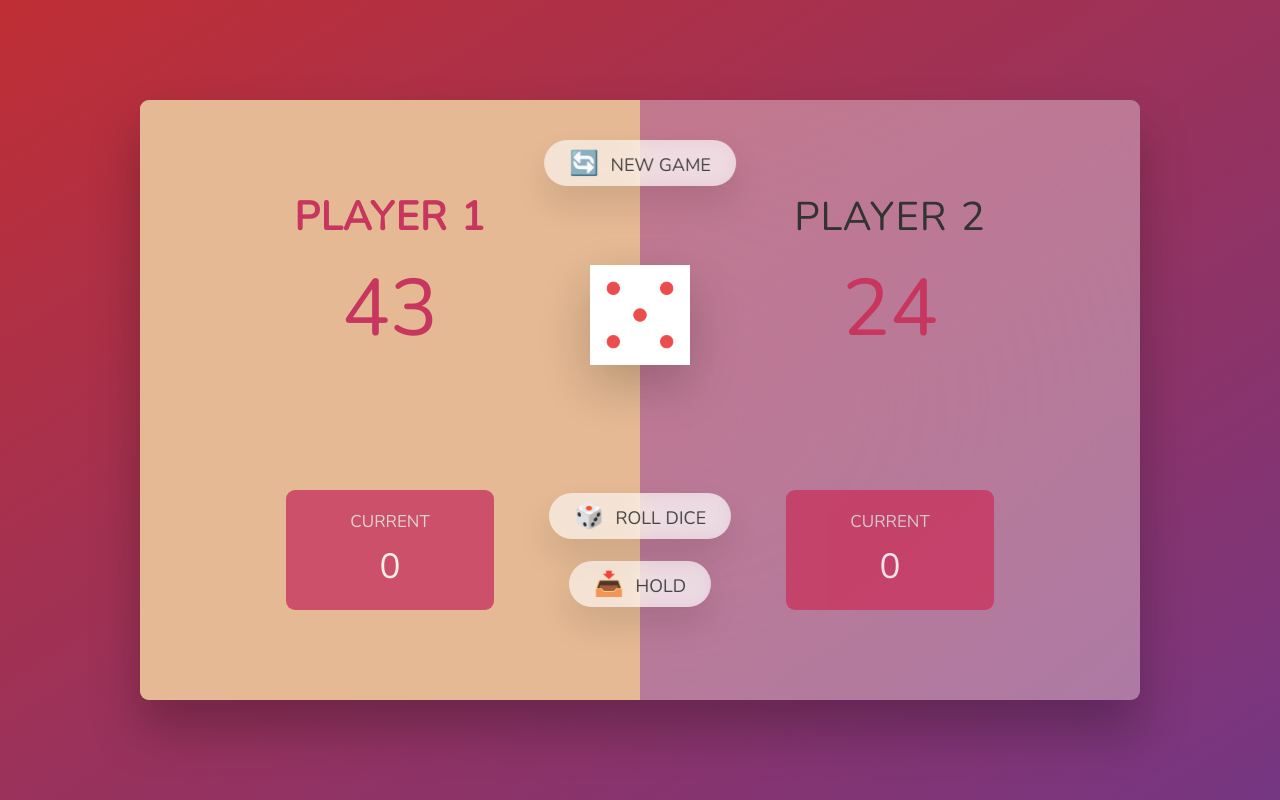
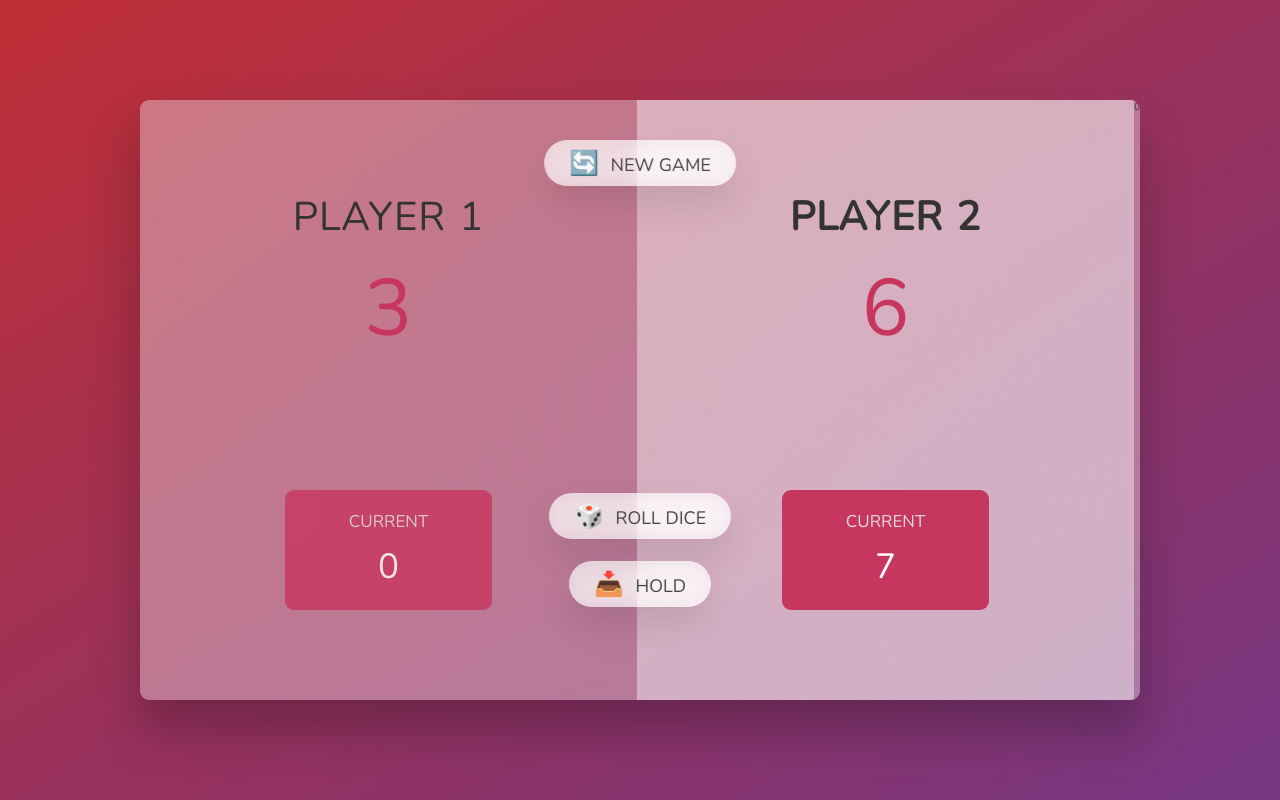
Before and after one commit to Piluca17/pig_game_react, a React (Create React App) app: page / in a window 1280 px wide. Built offline with nearby package versions, Linux system fonts and the light colour scheme.

Commit message:
definidas variables de estado de useState y usarlas

```diff
--- a/src/App.js
+++ b/src/App.js
@@ -1,12 +1,49 @@
 import "./App.css";
 import Player from "./Player/Player";
+import { useState } from "react";
+
+// 2. Definir funciones para manejar los eventos de click (handleNewGame, handleRollDice, handleHold)
+
+// 4. Manejar los eventos de click en los botones de New game, Roll dice y Hold
+// 5. Manejar el cambio de imagen de dado cuando se hace click en el botón rolldice
+// 5. Manejar el cambio de jugador activo cuando se hace click en el botón Hold
+// 6. Manejar el cambio de jugador activo cuando se obtiene un 1 al hacer click en el botón Roll dice
+// 7. Manejar el cambio de jugador activo cuando se obtiene un 6 al hacer click en el botón Roll dice
+// 8. Manejar el cambio de jugador activo cuando se obtiene un número diferente de 1 o 6 al hacer click en el botón Roll dice
+// 9. Manejar el cambio de jugador activo cuando se hace click en el botón New game
 
 function App() {
+  // 1. Definir variables de estado usando useState (activePlayer, score, current, diceNumber)
+  const [activePlayer, setActivePlayer] = useState(2);
+  const [score, setScore] = useState([3, 6]);
+  const [current, setCurrent] = useState(7);
+  const [diceNumber, SetDiceNumber] = useState(0);
+
+  // 3. Pasar las variables de estado y las funciones a los componentes Player y Dice
   return (
     <main>
-      <Player name="Player 1" score={43} current={0} isActive={true} />
-      <Player name="Player 2" score={24} current={0} isActive={false} />
-      <img src="dice-5.png" alt="Playing dice" className="dice" />
+      <Player
+        //Devuelve el primer valor del array. Si es verdadero devuelve el resultado y si es vacío, devuelve 0
+        name="Player 1"
+        score={score[0]}
+        current={activePlayer === 1 && current}
+        isActive={activePlayer === 1}
+      />
+
+      <Player
+        name="Player 2"
+        score={score[1]}
+        current={activePlayer === 2 && current}
+        isActive={activePlayer === 2}
+      />
+      {/* Cuando todo es verdadero, devuelve el último. Si todo es falso, no devuelve nada */}
+      {diceNumber && (
+        <img
+          src={`dice-${diceNumber}.png`}
+          alt="Playing dice"
+          className="dice"
+        />
+      )}
       <button className="btn btn--new">🔄 New game</button>
       <button className="btn btn--roll">🎲 Roll dice</button>
       <button className="btn btn--hold">📥 Hold</button>
--- a/src/Player/Player.js
+++ b/src/Player/Player.js
@@ -26,7 +26,7 @@ function Player({ name, score, current, isActive }) {
       <p className="score">{score}</p>
       <div className="current">
         <p className="current-label">Current</p>
-        <p className="current-score">{current}</p>
+        <p className="current-score">{current || 0}</p>
       </div>
     </section>
   );
```
